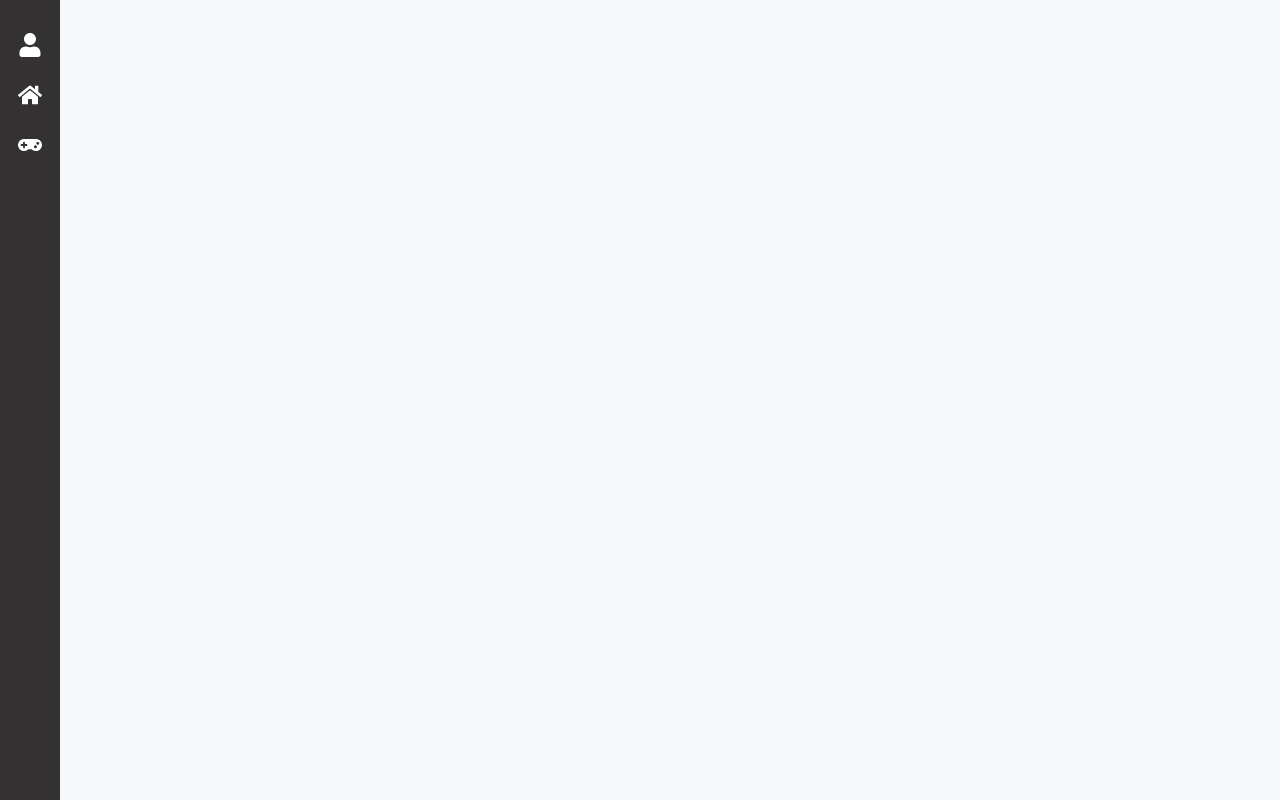
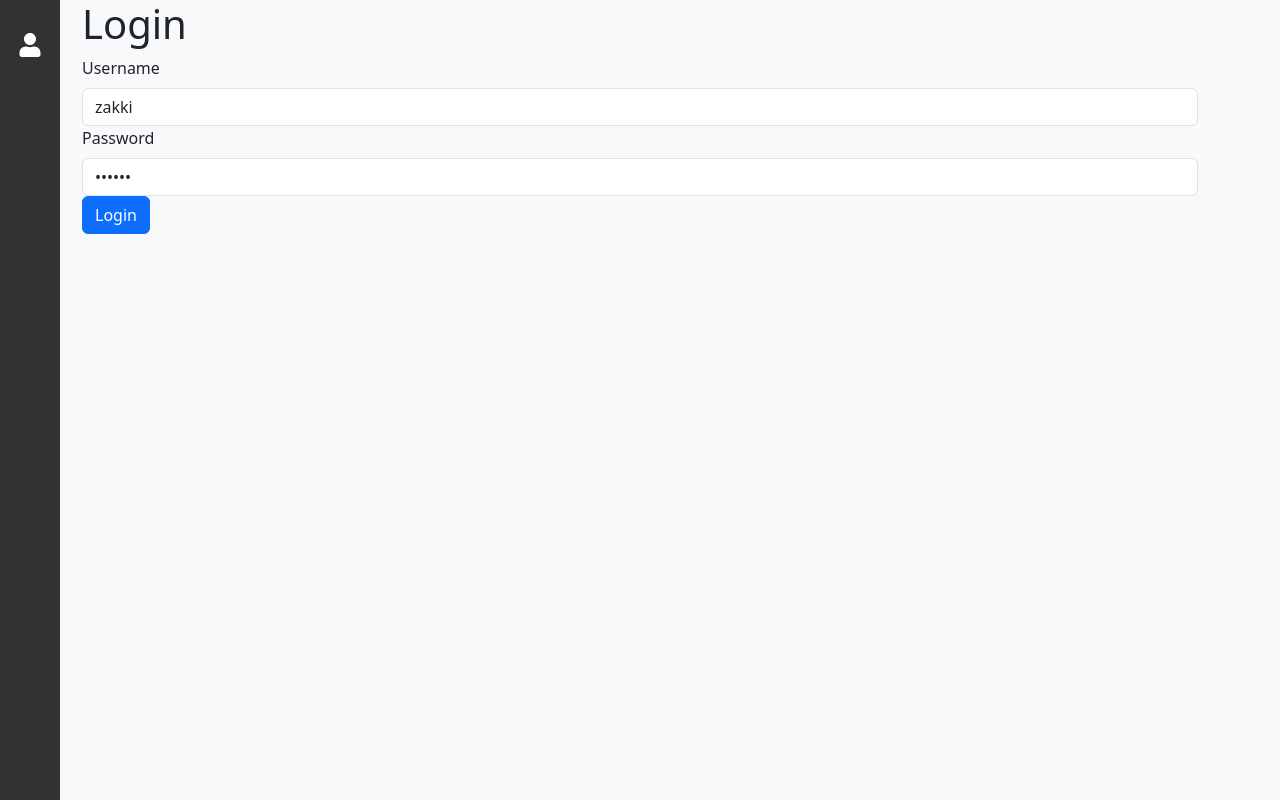
Before and after one commit to zakki-miilo/shanghai-rummy, a React (Vite) app: page /login in a window 1280 px wide. Before the commit this address had no page. Built offline with nearby package versions, Linux system fonts and the light colour scheme.

Commit message:
update on account

```diff
--- a/src/App.tsx
+++ b/src/App.tsx
@@ -15,6 +15,8 @@ import GameData from "./components/GameData";
 import AddPlayerModal from "./components/AddPlayerModal";
 import { FaUserPlus } from "react-icons/fa";
 import { PlayerContext } from "./components/PlayerContext";
+import ProfilePage from "./components/ProfilePage";
+import LoginPage from "./components/LoginPage";
 
 const AppContent: React.FC = () => {
   const location = useLocation();
@@ -27,7 +29,10 @@ const AppContent: React.FC = () => {
     setRounds,
     currentRound,
     setCurrentRound,
+    loggedInPlayer,
+    resetGame,
   } = useContext(PlayerContext);
+
   const [showAddPlayerModal, setShowAddPlayerModal] = useState(false);
   const [winnerIndex, setWinnerIndex] = useState<number | null>(null);
 
@@ -45,6 +50,17 @@ const AppContent: React.FC = () => {
       0
     );
   };
+
+  useEffect(() => {
+    // Check if there is a logged-in player and if they are not already in the players array
+    if (
+      loggedInPlayer &&
+      !players.some((p) => p.name === loggedInPlayer.name)
+    ) {
+      // Automatically add the logged-in player as the first player
+      addPlayer(loggedInPlayer);
+    }
+  }, [loggedInPlayer, players, addPlayer]);
 
   const handleAddPoint = (playerIndex: number, points: number) => {
     setRounds((prevRounds) => {
@@ -115,7 +131,7 @@ const AppContent: React.FC = () => {
                 <h1>Shanghai Rummy</h1>
                 <Button
                   variant="danger"
-                  onClick={handleResetGame}
+                  onClick={resetGame}
                   className="rounded-pill"
                 >
                   Reset Game
@@ -183,10 +199,12 @@ const AppContent: React.FC = () => {
             </>
           }
         />
+        <Route path="/login" element={<LoginPage />} />
         <Route
           path="/game-data"
           element={<GameData rounds={rounds} currentRound={currentRound} />}
         />
+        <Route path="/profile" element={<ProfilePage />} />
       </Routes>
       <AddPlayerModal
         show={showAddPlayerModal}
@@ -204,5 +222,4 @@ const App: React.FC = () => {
     </Router>
   );
 };
-
 export default App;
--- /dev/null
+++ b/src/components/LoginPage.tsx
@@ -0,0 +1,55 @@
+// LoginPage.tsx
+import React, { useState, useContext } from "react";
+import { useNavigate } from "react-router-dom";
+import { Form, Button } from "react-bootstrap";
+import { PlayerContext } from "./PlayerContext";
+
+const LoginPage: React.FC = () => {
+  const [username, setUsername] = useState("zakki");
+  const [password, setPassword] = useState("abc123");
+  const { setLoggedInPlayer } = useContext(PlayerContext);
+  const navigate = useNavigate();
+
+  const handleLogin = (e: React.FormEvent) => {
+    e.preventDefault();
+    // Perform login validation and authentication here
+    // For demonstration purposes, we'll assume the login is successful
+    const loggedInPlayer = {
+      name: username,
+      imageUrl: "cat1.jpeg",
+    };
+    setLoggedInPlayer(loggedInPlayer);
+    navigate("/profile");
+  };
+
+  return (
+    <div className="login-page">
+      <h1>Login</h1>
+      <Form onSubmit={handleLogin}>
+        <Form.Group controlId="username">
+          <Form.Label>Username</Form.Label>
+          <Form.Control
+            type="text"
+            value={username}
+            onChange={(e) => setUsername(e.target.value)}
+            required
+          />
+        </Form.Group>
+        <Form.Group controlId="password">
+          <Form.Label>Password</Form.Label>
+          <Form.Control
+            type="password"
+            value={password}
+            onChange={(e) => setPassword(e.target.value)}
+            required
+          />
+        </Form.Group>
+        <Button variant="primary" type="submit">
+          Login
+        </Button>
+      </Form>
+    </div>
+  );
+};
+
+export default LoginPage;
--- a/src/components/PlayerContext.tsx
+++ b/src/components/PlayerContext.tsx
@@ -23,6 +23,9 @@ interface PlayerContextType {
   setRounds: React.Dispatch<React.SetStateAction<Round[]>>;
   currentRound: number;
   setCurrentRound: React.Dispatch<React.SetStateAction<number>>;
+  loggedInPlayer: Player | null;
+  setLoggedInPlayer: React.Dispatch<React.SetStateAction<Player | null>>;
+  resetGame: () => void;
 }
 
 export const PlayerContext = createContext<PlayerContextType>({
@@ -33,6 +36,9 @@ export const PlayerContext = createContext<PlayerContextType>({
   setRounds: () => {},
   currentRound: 0,
   setCurrentRound: () => {},
+  loggedInPlayer: null,
+  setLoggedInPlayer: () => {},
+  resetGame: () => {},
 });
 
 interface PlayerProviderProps {
@@ -44,6 +50,8 @@ export const PlayerProvider: React.FC<PlayerProviderProps> = ({ children }) => {
     const savedPlayers = localStorage.getItem("players");
     return savedPlayers ? JSON.parse(savedPlayers) : [];
   });
+
+  const [loggedInPlayer, setLoggedInPlayer] = useState<Player | null>(null);
 
   const [rounds, setRounds] = useState<Round[]>(() => {
     const savedRounds = localStorage.getItem("rounds");
@@ -64,7 +72,12 @@ export const PlayerProvider: React.FC<PlayerProviderProps> = ({ children }) => {
   }, [players, rounds]);
 
   const addPlayer = (player: Player) => {
-    setPlayers((prevPlayers) => [...prevPlayers, player]);
+    setPlayers((prevPlayers) => {
+      if (!prevPlayers.some((p) => p.name === player.name)) {
+        return [...prevPlayers, player];
+      }
+      return prevPlayers;
+    });
     setRounds((prevRounds) =>
       prevRounds.map((round) => ({
         ...round,
@@ -72,6 +85,18 @@ export const PlayerProvider: React.FC<PlayerProviderProps> = ({ children }) => {
         buys: [...round.buys, 0],
       }))
     );
+  };
+
+  const resetGame = () => {
+    setPlayers([]);
+    setRounds(
+      roundsData.map((round) => ({
+        ...round,
+        points: [],
+        buys: [],
+      }))
+    );
+    setCurrentRound(0);
   };
 
   return (
@@ -84,6 +109,9 @@ export const PlayerProvider: React.FC<PlayerProviderProps> = ({ children }) => {
         setRounds,
         currentRound,
         setCurrentRound,
+        loggedInPlayer,
+        setLoggedInPlayer,
+        resetGame,
       }}
     >
       {children}
--- /dev/null
+++ b/src/components/ProfilePage.tsx
@@ -0,0 +1,70 @@
+// ProfilePage.tsx
+import React, { useContext, useEffect } from "react";
+import { PlayerContext } from "./PlayerContext";
+import { useNavigate } from "react-router-dom";
+
+const ProfilePage: React.FC = () => {
+  const { loggedInPlayer } = useContext(PlayerContext);
+  const navigate = useNavigate();
+
+  useEffect(() => {
+    // Redirect to login page if there is no logged-in player
+    if (!loggedInPlayer) {
+      navigate("/login");
+    }
+  }, [loggedInPlayer, navigate]);
+
+  // Placeholder data for demonstration
+  const gamesPlayed = 10;
+  const scoreHistory = [
+    { date: "Tuesday, May 14", score: 100, position: 1, totalPlayers: 4 },
+    { date: "Monday, May 13", score: 80, position: 2, totalPlayers: 3 },
+    // Add more score history items as needed
+  ];
+
+  return (
+    <div className="profile-page text-start">
+      {loggedInPlayer && (
+        <div className="profile-content">
+          <div
+            className="bg-dark p-4 text-white rounded-4"
+            style={{ height: "100vh", width: "300px" }}
+          >
+            <h1>Player Profile</h1>
+            <div className="text-center">
+              <img
+                src={loggedInPlayer.imageUrl}
+                alt="Player Avatar"
+                className="profile-avatar mt-5"
+              />
+            </div>
+            <h2>{loggedInPlayer.name}</h2>
+            <hr />
+            <div className="stat-item">
+              <h4>Games Played</h4>
+              <p>{gamesPlayed}</p>
+            </div>
+            <hr />
+            <p className="profile-description">
+              Lorem ipsum dolor sit amet, consectetur adipiscing elit. Sed
+              auctor metus vel urna bibendum, vel malesuada velit malesuada.
+            </p>
+          </div>
+          <div className="profile-stats rounded-3 text-warning container p-3">
+            <h3 className="rounded-pill bg-dark ps-4 py-2">History</h3>
+            <div className="score-history d-flex flex-row">
+              {scoreHistory.map((score, index) => (
+                <div key={index} className="card m-2 p-3">
+                  <strong>{score.date}</strong> Score: {score.score}, Position:{" "}
+                  {score.position}/{score.totalPlayers}
+                </div>
+              ))}
+            </div>
+          </div>
+        </div>
+      )}
+    </div>
+  );
+};
+
+export default ProfilePage;
--- a/src/components/SideNavbar.tsx
+++ b/src/components/SideNavbar.tsx
@@ -1,20 +1,30 @@
 // SideNavbar.tsx
 import React, { useContext } from "react";
-import { Nav } from "react-bootstrap";
-import { FaUser, FaHome, FaGamepad } from "react-icons/fa";
-import { Link } from "react-router-dom";
+import { Nav, Button } from "react-bootstrap";
+import { FaUser, FaHome, FaGamepad, FaSignOutAlt } from "react-icons/fa";
+import { Link, useNavigate } from "react-router-dom";
 import { PlayerContext } from "./PlayerContext";
 
 const SideNavbar: React.FC = () => {
-  const { currentRound } = useContext(PlayerContext);
+  const { currentRound, loggedInPlayer, setLoggedInPlayer, resetGame } =
+    useContext(PlayerContext);
+  const navigate = useNavigate();
+
+  const handleLogout = () => {
+    setLoggedInPlayer(null);
+    resetGame();
+    navigate("/");
+  };
 
   return (
     <Nav className="flex-column side-navbar">
+      {loggedInPlayer ? (
+        <>
           <Nav.Item>
-        <Nav.Link href="#account" className="nav-icon">
+            <Link to="/profile" className="nav-link nav-icon">
               <FaUser size={24} />
-          <span className="nav-text">Account (NOT READY WIP!)</span>
-        </Nav.Link>
+              <span className="nav-text">Profile</span>
+            </Link>
           </Nav.Item>
           <Nav.Item>
             <Link to={`/?round=${currentRound}`} className="nav-link nav-icon">
@@ -28,6 +38,25 @@ const SideNavbar: React.FC = () => {
               <span className="nav-text">Game Data</span>
             </Link>
           </Nav.Item>
+          <Nav.Item className="mt-auto">
+            <Button
+              variant="link"
+              onClick={handleLogout}
+              className="nav-link nav-icon"
+            >
+              <FaSignOutAlt size={24} />
+              <span className="nav-text">Logout</span>
+            </Button>
+          </Nav.Item>
+        </>
+      ) : (
+        <Nav.Item>
+          <Link to="/login" className="nav-link nav-icon">
+            <FaUser size={24} />
+            <span className="nav-text">Login</span>
+          </Link>
+        </Nav.Item>
+      )}
     </Nav>
   );
 };
--- a/src/index.css
+++ b/src/index.css
@@ -271,3 +271,55 @@ body {
   height: 100%;
   object-fit: cover;
 }
+
+.profile-page {
+  padding: 20px;
+  display: flex;
+  flex-direction: column;
+  /*background-color: #2d3345;*/
+}
+
+
+.profile-content {
+  display: flex;
+  justify-content: space-between;
+}
+
+.profile-info {
+  flex: 1;
+  display: flex;
+  flex-direction: column;
+
+  padding-right: 20px;
+}
+
+.profile-avatar {
+  width: 150px;
+  height: 150px;
+  border-radius: 50%;
+  object-fit: cover;
+  margin-bottom: 20px;
+}
+
+.profile-description {
+  max-width: 400px;
+  margin-bottom: 20px;
+}
+
+.profile-stats {
+  flex: 1;
+  padding-left: 20px;
+}
+
+.stat-item {
+  margin-bottom: 20px;
+}
+
+.score-history ul {
+  list-style: none;
+  padding: 0;
+}
+
+.score-history li {
+  margin-bottom: 10px;
+}
```
Lines whose indentation alone changed are shown as unchanged.
